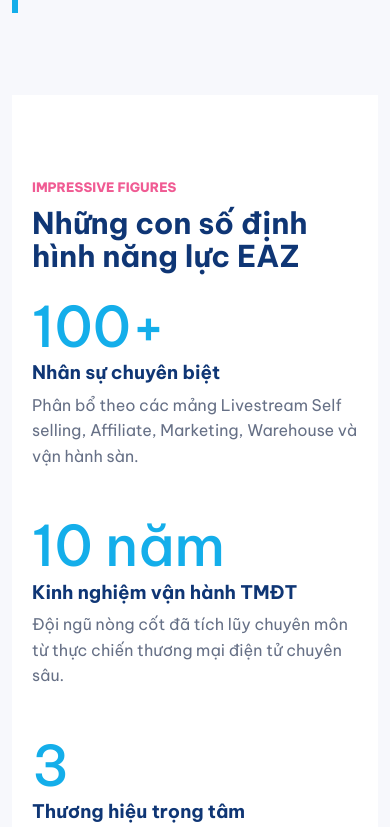
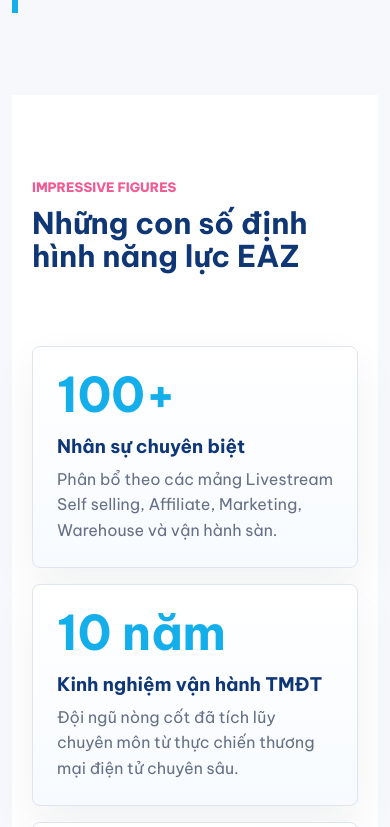
Before and after one commit to acebasil0502/EAZ-Tuyendung, a plain HTML site: page index.html in a window 390 px wide. Shown: the part 1724-2551 px from the top of the page. Drawn offline with Linux system fonts and the light colour scheme.

Commit message:
Balance figures infographic layout

```diff
--- a/styles.css
+++ b/styles.css
@@ -298,6 +298,10 @@
 }
 
 .figures-section {
+  display: grid;
+  grid-template-columns: minmax(280px, 0.8fr) minmax(0, 1.2fr);
+  gap: 48px;
+  align-items: start;
   background: #fff;
   width: 100%;
   max-width: none;
@@ -307,23 +311,35 @@
 
 .figure-list {
   display: grid;
-  max-width: 780px;
-  margin-left: auto;
-  gap: 34px;
+  grid-template-columns: repeat(2, minmax(0, 1fr));
+  gap: 16px;
 }
 
 .figure-list article {
   display: grid;
-  grid-template-columns: 180px minmax(0, 1fr);
-  gap: 28px;
-  align-items: start;
+  gap: 16px;
+  min-height: 230px;
+  padding: 24px;
+  border: 1px solid var(--line);
+  border-radius: 8px;
+  background: linear-gradient(180deg, #ffffff 0%, #f7fbff 100%);
+  box-shadow: 0 18px 46px rgba(23, 32, 51, 0.06);
 }
 
 .figure-list strong {
   color: var(--cyan);
-  font-size: clamp(56px, 9vw, 104px);
-  font-weight: 500;
-  line-height: 0.95;
+  font-size: clamp(48px, 6vw, 76px);
+  font-weight: 650;
+  line-height: 1;
+  white-space: nowrap;
+}
+
+.figure-list h3 {
+  margin-bottom: 8px;
+}
+
+.figure-list p {
+  margin-bottom: 0;
 }
 
 .mission-card,
@@ -654,8 +670,9 @@
     grid-template-columns: repeat(2, minmax(0, 1fr));
   }
 
-  .figure-list {
-    margin-left: 0;
+  .figures-section {
+    grid-template-columns: 1fr;
+    gap: 28px;
   }
 
   .process-wheel {
@@ -702,7 +719,6 @@
     font-size: 10px;
   }
 
-  .figure-list article,
   .brand-flow,
   .value-grid,
   .roadmap,
@@ -710,8 +726,12 @@
     grid-template-columns: 1fr;
   }
 
+  .figure-list {
+    grid-template-columns: 1fr;
+  }
+
   .figure-list article {
-    gap: 8px;
+    min-height: auto;
   }
 
   .rich-copy {
```
